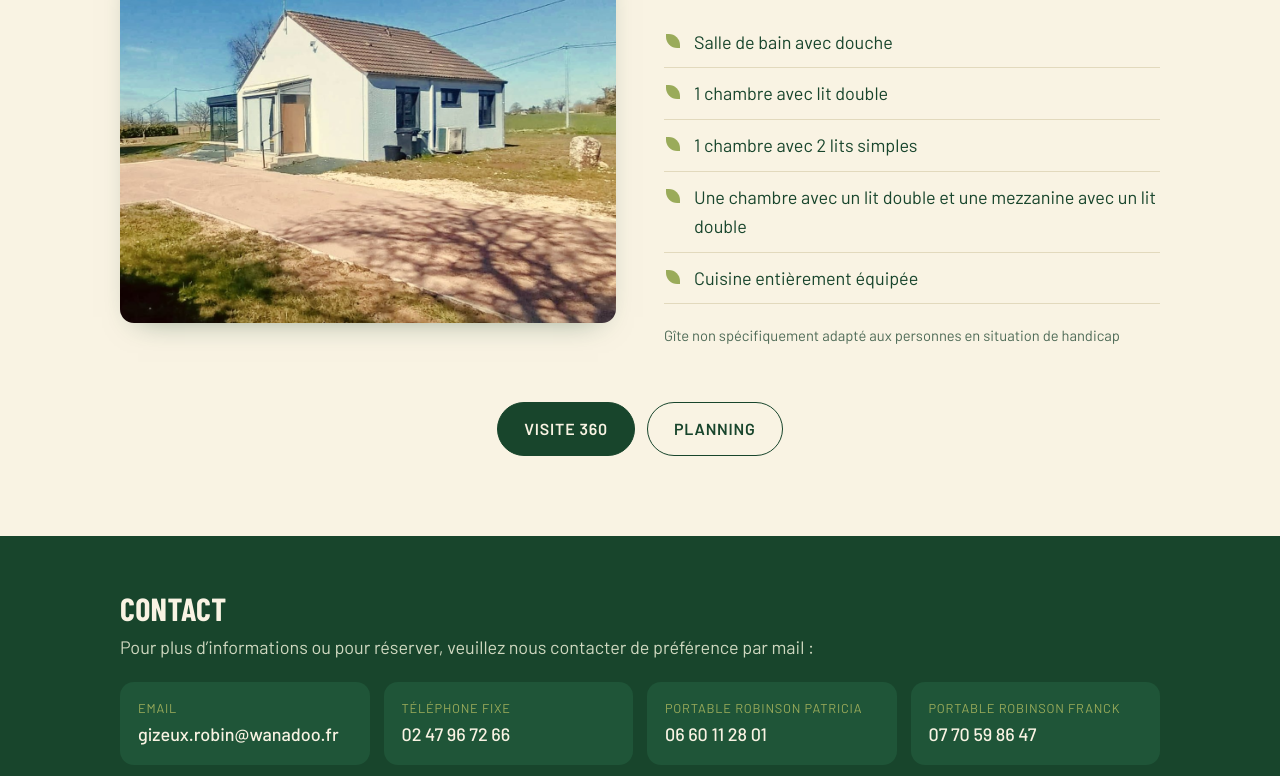
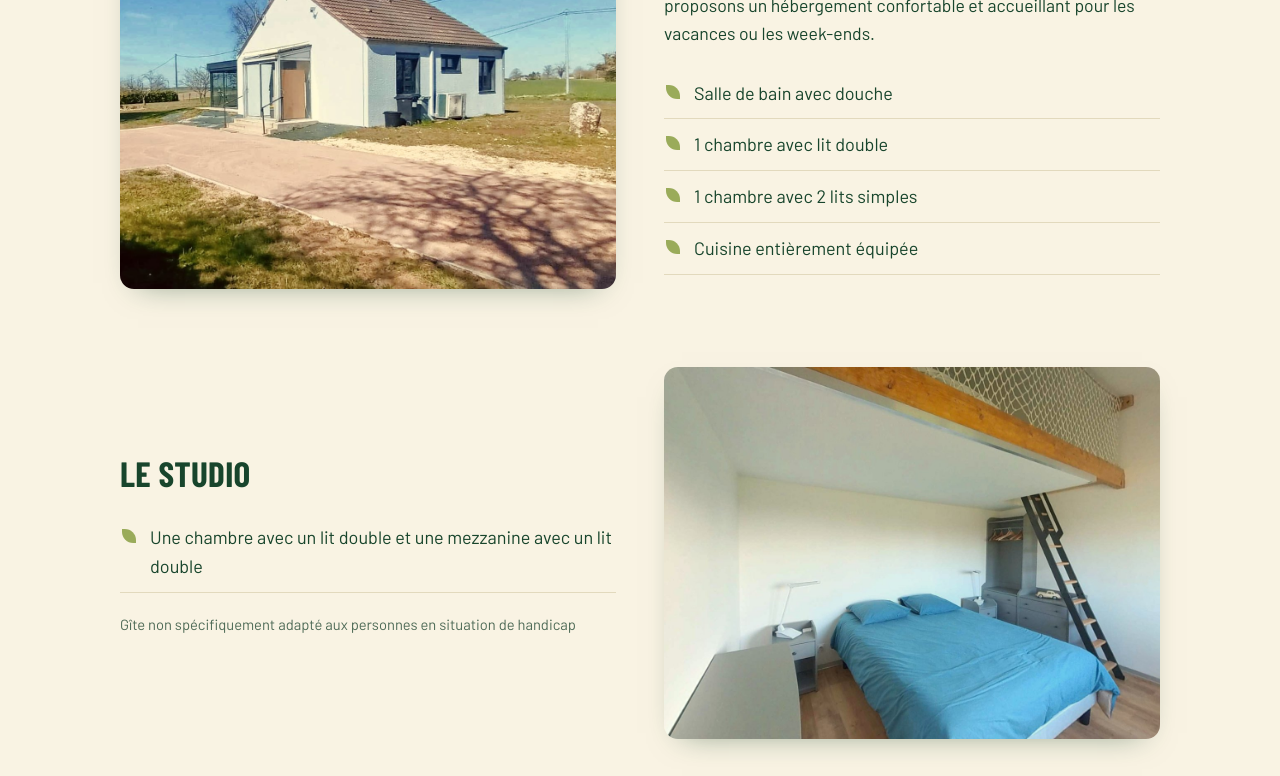
Before and after one commit to DRFRrobin/Gite-Robinson, a plain HTML site: page bouteillerie.html in a window 1280 px wide. Shown: the part 424-1200 px from the top of the page. Drawn offline with nearby package versions, Linux system fonts and the light colour scheme.

Commit message:
Bouteillerie: sépare la maison et le studio, ajoute la photo du studio
Co-Authored-By: Claude Sonnet 5.5 <noreply@anthropic.com>
Claude-Session: https://claude.ai/code/session_01N5bJjMAn16SK3sdDRE3T3C

```diff
--- a/assets/style.css
+++ b/assets/style.css
@@ -132,3 +132,7 @@ footer p{color:#cfd8c0;margin:0 0 20px}
   .home .cards{margin-top:-30px}
 }
 @media(prefers-reduced-motion:reduce){.nav .brand img{transition:none}}
+
+/* Bouteillerie : maison / studio */
+.text h2.sec{margin:0 0 14px;font-size:2.2rem}
+.gite+.gite{margin-top:72px}
--- a/bouteillerie.html
+++ b/bouteillerie.html
@@ -6,10 +6,18 @@
 <link rel="stylesheet" href="assets/style.css"></head><body>
 <nav class="nav" aria-label="Navigation principale"><div class="wrap"><a class="brand" href="index.html" aria-label="Accueil"><img src="assets/logo-contour.png" alt="Gîtes La Bouchardière &amp; La Bouteillerie"></a><a href="index.html">Home</a><a href="bouchardiere.html">Gîte de la Bouchardière</a><a href="bouteillerie.html" aria-current="page">Gîte de la Bouteillerie</a><a href="planning.html">Planning</a></div></nav>
 <header class="title"><div class="wrap"><h1>Gîte de la Bouteillerie</h1><hr></div></header>
-<main class="wrap"><section class="gite"><div class="photo"><img src="assets/bouteillerie.jpg" alt="Gîte de la Bouteillerie"></div>
-<div class="text"><p class="lead">Notre gîte de tourisme est situé dans un petit village. Nous proposons un hébergement confortable et accueillant pour les vacances ou les week-ends.</p>
-<ul class="features"><li>Salle de bain avec douche</li><li>1 chambre avec lit double</li><li>1 chambre avec 2 lits simples</li><li>Une chambre avec un lit double et une mezzanine avec un lit double</li><li>Cuisine entièrement équipée</li></ul>
-<p class="note">Gîte non spécifiquement adapté aux personnes en situation de handicap</p></div></section>
+<main class="wrap">
+<section class="gite">
+<div class="photo"><img src="assets/bouteillerie.jpg" alt="La maison de la Bouteillerie"></div>
+<div class="text"><h2 class="sec">La maison</h2><p class="lead">Notre gîte de tourisme est situé dans un petit village. Nous proposons un hébergement confortable et accueillant pour les vacances ou les week-ends.</p>
+<ul class="features"><li>Salle de bain avec douche</li><li>1 chambre avec lit double</li><li>1 chambre avec 2 lits simples</li><li>Cuisine entièrement équipée</li></ul></div>
+</section>
+<section class="gite rev">
+<div class="photo"><img src="assets/studio.jpg" alt="Le studio de la Bouteillerie"></div>
+<div class="text"><h2 class="sec">Le studio</h2>
+<ul class="features"><li>Une chambre avec un lit double et une mezzanine avec un lit double</li></ul>
+<p class="note">Gîte non spécifiquement adapté aux personnes en situation de handicap</p></div>
+</section>
 <div class="actions"><a class="btn primary" href="https://visite360gite.fr/v1/Bouteillerie/">Visite 360</a><a class="btn" href="planning-bouteillerie.html">Planning</a></div></main><footer><div class="wrap"><h3>Contact</h3>
 <p>Pour plus d’informations ou pour réserver, veuillez nous contacter de préférence par mail :</p>
 <ul class="contact">
```
Also changed, not shown: assets/studio.jpg (added), 1 other file.
